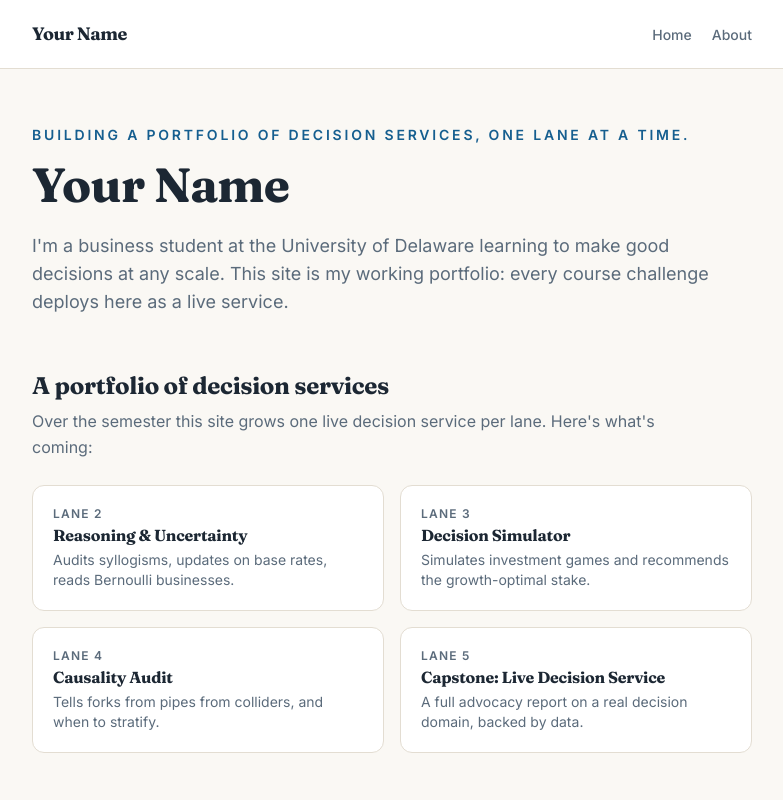
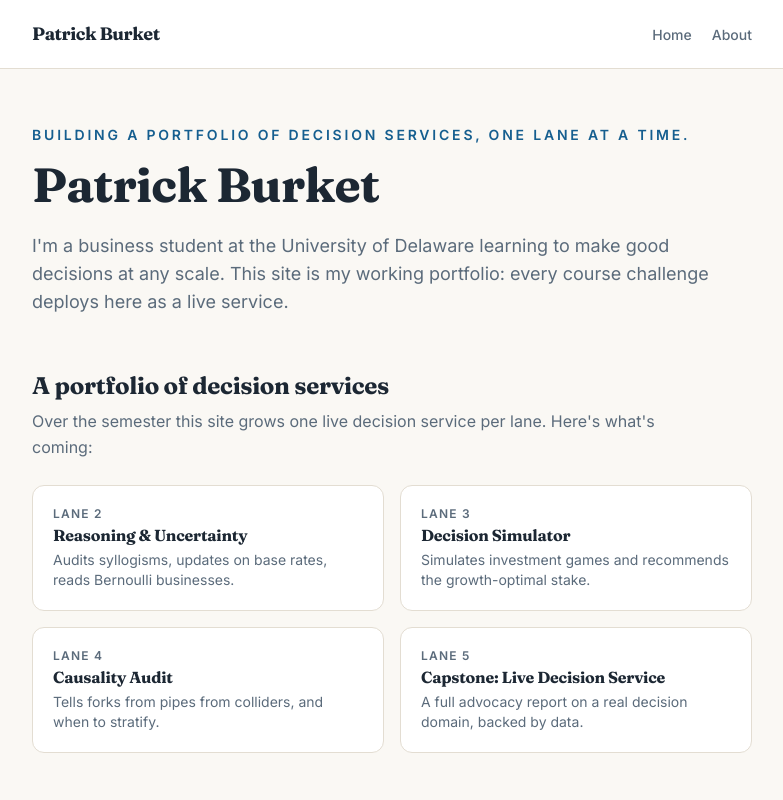
Before and after one commit to pburket/my-site, a Next.js app: page / in a window 1280 px wide. Shown: the top 800 px of the page, without its empty margins (248-1031 px from the left). Built offline with nearby package versions, Linux system fonts and the light colour scheme; no server answers; the database is empty.

Commit message:
Set my display name

```diff
--- a/src/profile.ts
+++ b/src/profile.ts
@@ -16,7 +16,7 @@
 
 export const profile = {
   /** Your name as you want it to appear everywhere. */
-  displayName: "Your Name",
+  displayName: "Patrick Burket",
 
   /** Your UD email — must match the one you signed into the course with. */
   email: "pburket@udel.edu",
```
